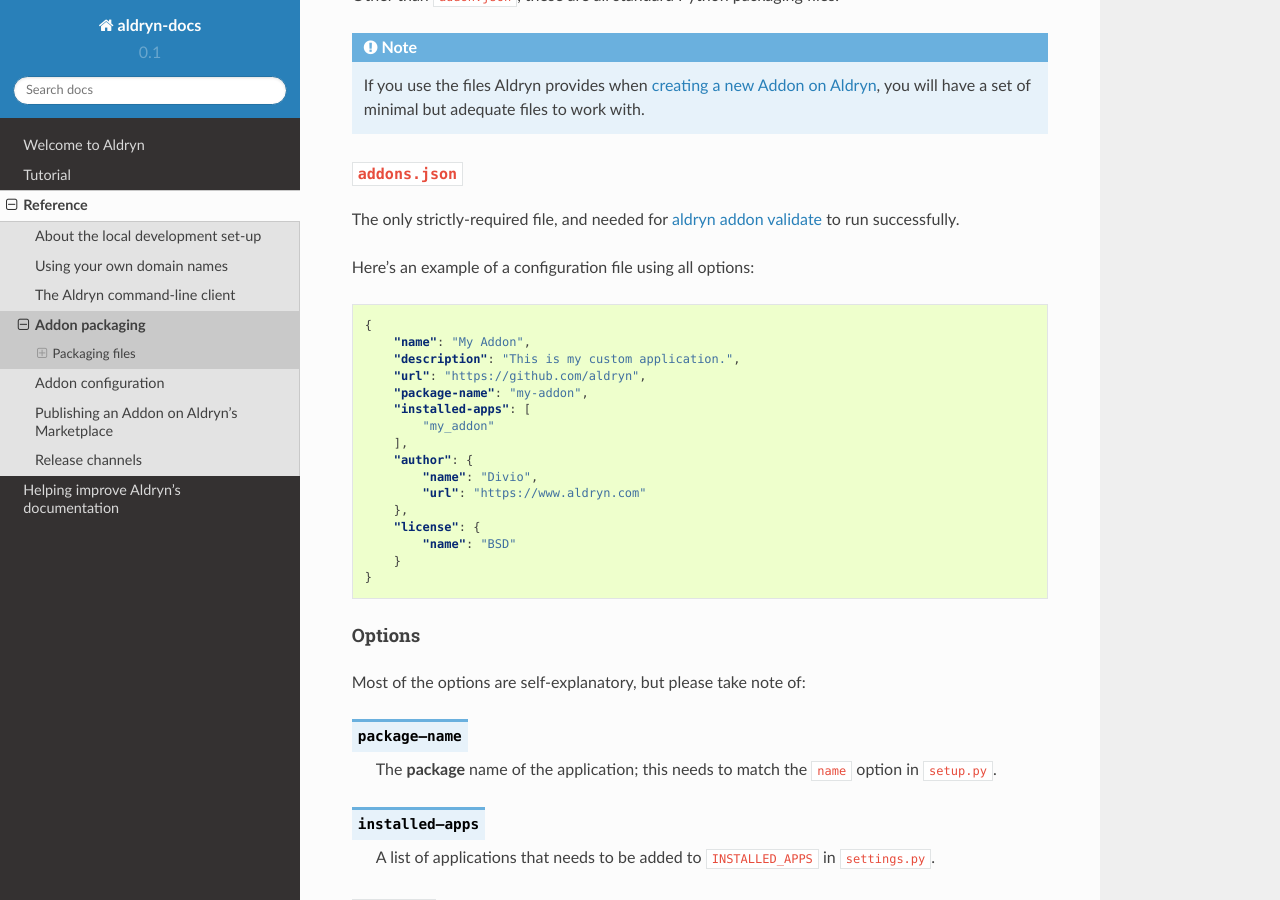
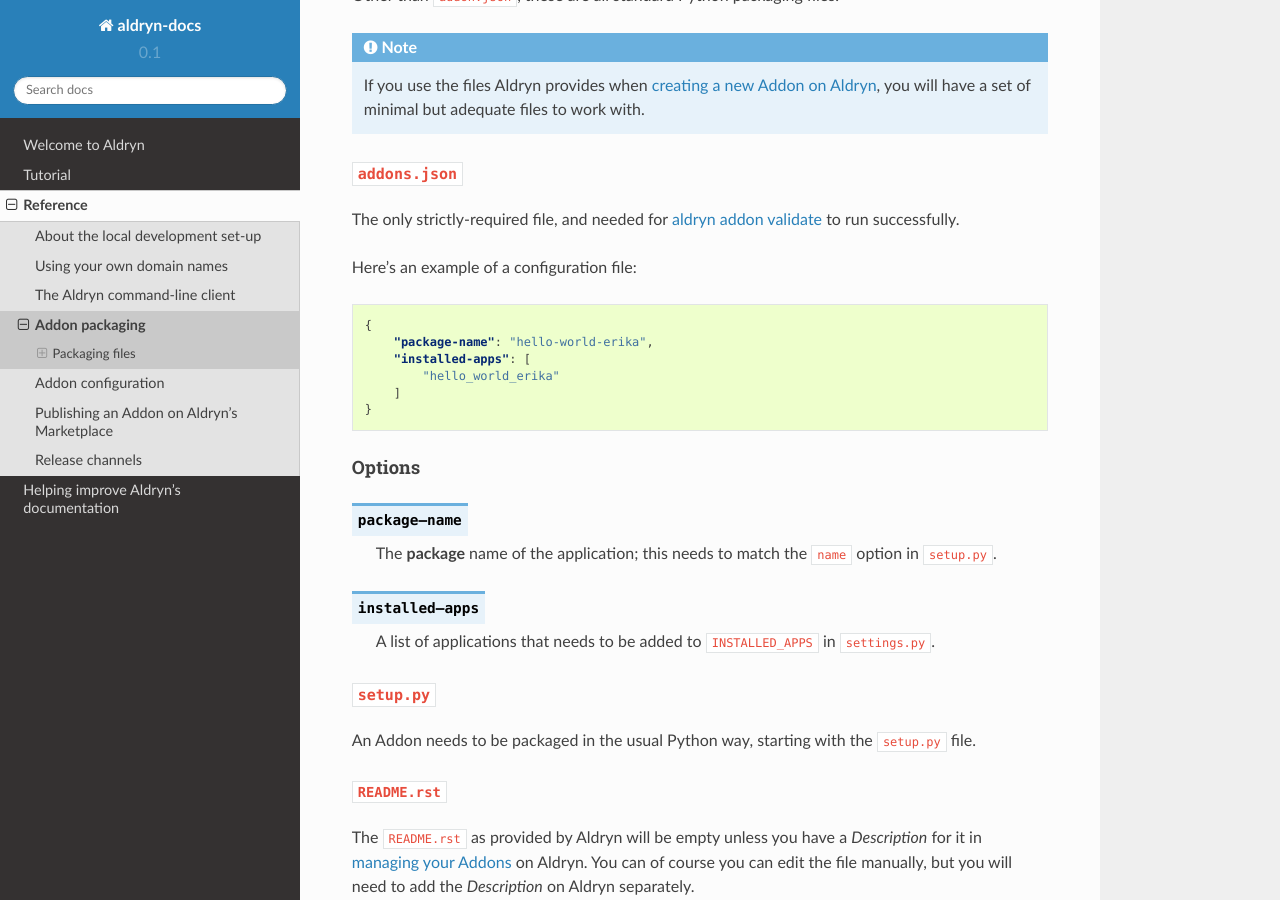
Before and after one commit to aldryn/aldryn-docs, a Sphinx documentation site: the page built from docs/reference/addon-packaging.rst, in a window 1280 px wide and 900 px high, scrolled down 627 px. Built offline with Sphinx 7.4.7 and the Read the Docs theme 2.0.0, drawn with Linux system fonts in a browser that asks for light colours.

Commit message:
minor fixes

```diff
--- a/docs/reference/addon-packaging.rst
+++ b/docs/reference/addon-packaging.rst
@@ -42,32 +42,20 @@
 The only strictly-required file, and needed for :ref:`aldryn addon validate
 <addon-related-commands>` to run successfully.
 
-Here's an example of a configuration file using all options:
+Here's an example of a configuration file:
 
 .. code-block:: json
 
     {
-        "name": "My Addon",
-        "description": "This is my custom application.",
-        "url": "https://github.com/aldryn",
-        "package-name": "my-addon",
+        "package-name": "hello-world-erika",
         "installed-apps": [
-            "my_addon"
-        ],
-        "author": {
-            "name": "Divio",
-            "url": "https://www.aldryn.com"
-        },
-        "license": {
-            "name": "BSD"
-        }
+            "hello_world_erika"
+        ]
     }
 
 
 Options
 -------
-
-Most of the options are self-explanatory, but please take note of:
 
 .. describe:: package—name
 
--- a/docs/tutorial/commandline/working-on-frontend.rst
+++ b/docs/tutorial/commandline/working-on-frontend.rst
@@ -20,7 +20,7 @@
 have not yet completed that tutorial, you are strongly recommended to do that now, so that you are
 familiar with some of the basics of the system.
 
-Find and open the file ``private/SASS/settings/_bootstrap.scss`` in your local project directory,
+Find and open the file ``private/sass/settings/_bootstrap.scss`` in your local project directory,
 and change the line that refers to ``text-color``::
 
     $text-color: #666;
```
